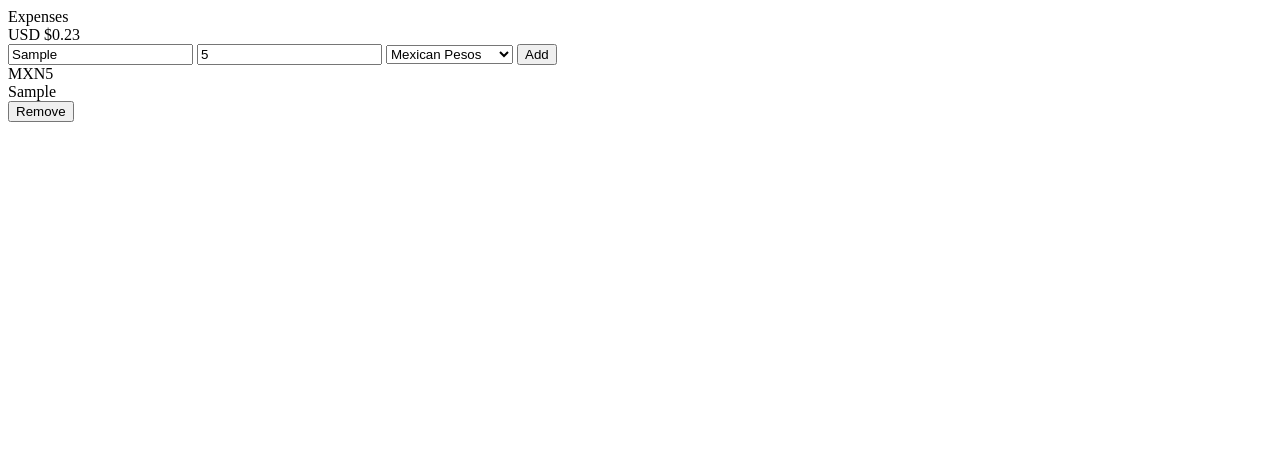
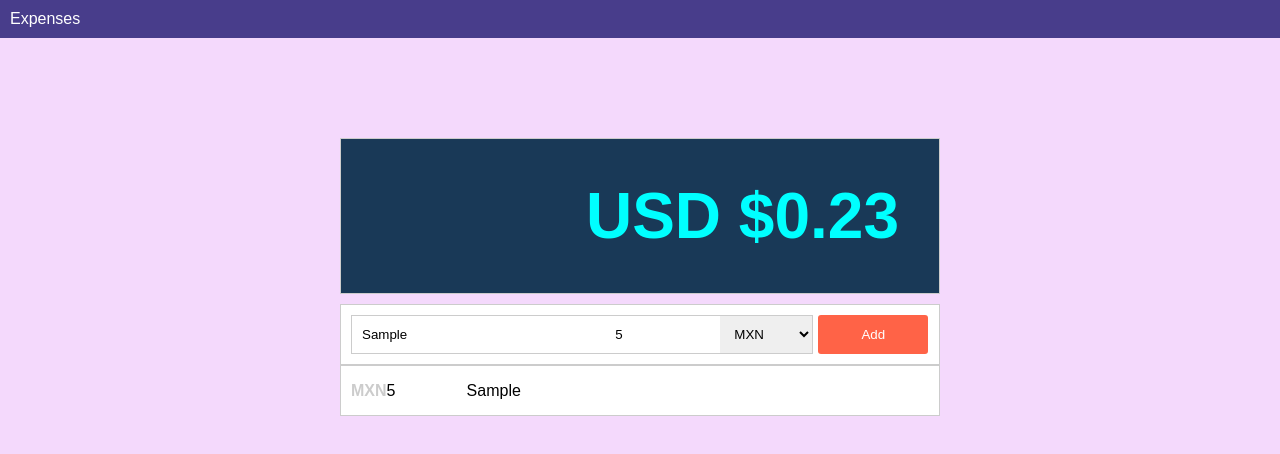
Before and after one commit to david-portilla/expenses, a website: page public/index.html in a window 1280 px wide. Both pictures are taken after typing "Sample", "5" into the empty fields and a click on the button "Add". Drawn offline with Linux system fonts and the light colour scheme.

Commit message:
adding styles

```diff
--- /dev/null
+++ b/public/css/main.css
@@ -0,0 +1,117 @@
+:root{
+  --border: solid 1px #ccc;
+}
+*{
+  margin: 0;
+  padding: 0;
+  box-sizing: border-box;
+}
+
+body{
+  background-color: rgb(244, 217, 252);
+  font-family: Arial, Helvetica, sans-serif;
+  font-size: 16px;
+
+}
+header{
+  background-color: darkslateblue;
+  padding: 10px;
+  color: white;
+}
+
+main{
+  width: 600px;
+  margin: 100px auto;
+
+
+}
+
+button{
+  border-radius: 3px;
+  outline: none;
+
+  border: none;
+
+}
+
+#display{
+  border: var(--border);
+  padding: 40px;
+  text-align: right;
+  font-size: 4em;
+  font-weight: bold;
+  margin-bottom: 10px;
+
+  background-color: rgb(25, 57, 87);
+  color: cyan;
+}
+
+#editor{
+  border: var(--border);
+  padding: 10px;
+  display: grid;
+  grid-template-columns: 80% 19%;
+  column-gap: 5px;
+
+  background-color: white;
+
+}
+
+#editor #input-container{
+  display: grid;
+  grid-template-columns: 55% 25% 20%;
+  border: var(--border);
+
+}
+
+
+#editor input, #editor select{
+  padding: 10px;
+  border: none;
+  outline: none;
+}
+
+#editor button{
+  justify-items: right;
+  background-color: tomato;
+  color: white;
+}
+
+#items{
+  border: var(--border);
+  background-color: white;
+}
+
+#items .item{
+  display: grid;
+  grid-template-columns: 20% 69% 5%;
+  align-items: center;
+  padding: 10px;
+}
+
+#items .item:hover{
+  background-color: rgb(236, 255, 198);
+}
+#items .item:hover .currency{
+  color: rgb(110, 131, 70);
+}
+#items .item:hover button{
+  opacity: 1;
+}
+#items .item button{
+  opacity: 0;
+  padding: 7px 5px;
+  background-color: transparent;
+  color: #222;
+}
+
+#items .item button:hover{
+  background-color: tomato;
+  color: white;
+
+}
+
+#items .item .currency{
+  color: #ccc;
+  font-weight: bolder;
+}
--- a/public/index.html
+++ b/public/index.html
@@ -6,6 +6,8 @@
   <meta http-equiv="X-UA-Compatible" content="IE=edge">
   <meta name="viewport" content="width=device-width, initial-scale=1.0">
   <title>Expenses TypeScript App</title>
+
+  <link rel="stylesheet" href="css/main.css">
 </head>
 
 <body>
@@ -16,15 +18,12 @@
       <div id="input-container">
         <input type="text" id="title">
         <input type="number" id="cost">
-
         <select name="" id="currency">
-          <option value="MXN">Mexican Pesos</option>
-          <option value="COP">Colombian Pesos</option>
-          <option value="USD">American Dollar</option>
+          <option value="MXN">MXN</option>
+          <option value="USD">USD</option>
         </select>
-
-        <button id="bAdd">Add</button>
       </div>
+      <button id="bAdd">Add</button>
     </section>
 
     <section id="items">
--- a/public/js/index.js
+++ b/public/js/index.js
@@ -4,6 +4,7 @@ var inputTitle = document.querySelector("#title");
 var inputCost = document.querySelector("#cost");
 var inputCurrency = document.querySelector("#currency");
 var expenses = new Expenses("USD");
+render();
 bAdd === null || bAdd === void 0 ? void 0 : bAdd.addEventListener("click", function (e) {
     if (inputTitle.value !== "" &&
         inputCost.value !== "" &&
--- a/src/index.ts
+++ b/src/index.ts
@@ -4,6 +4,7 @@ const inputCost = <HTMLInputElement>document.querySelector("#cost");
 const inputCurrency = <HTMLInputElement>document.querySelector("#currency");
 
 const expenses = new Expenses("USD");
+render();
 
 bAdd?.addEventListener("click", (e) => {
   if (
```
